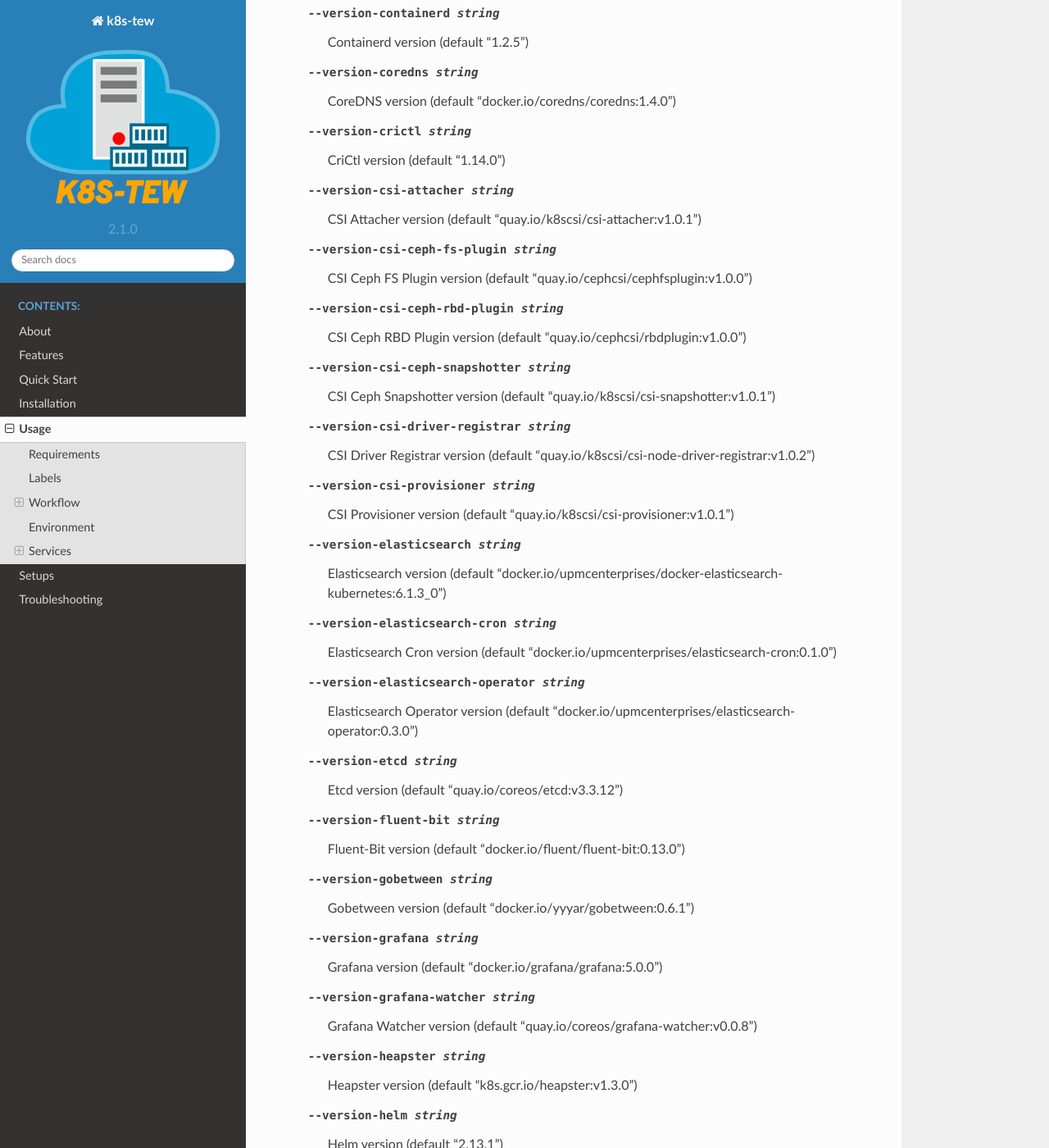
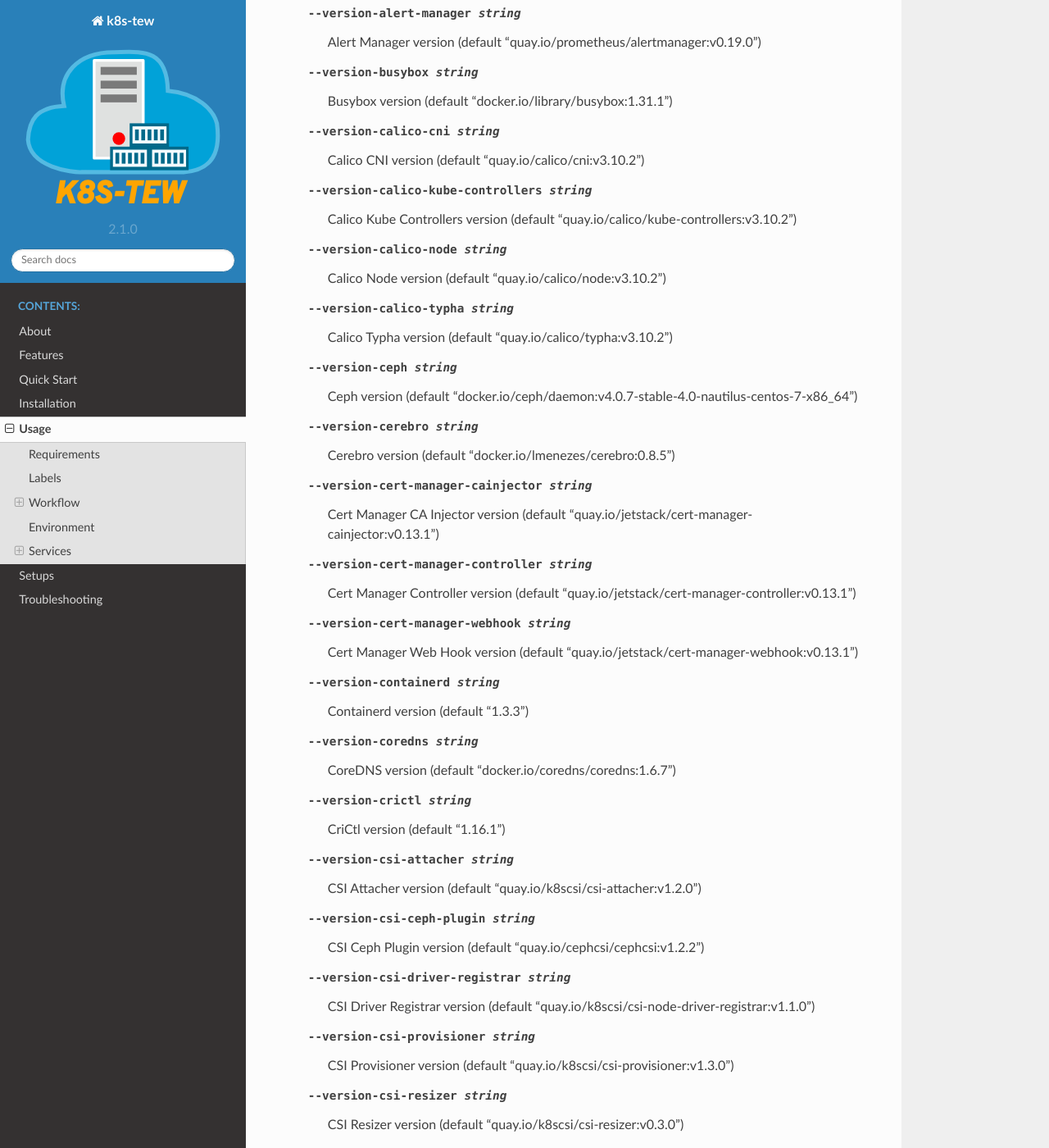
Before and after one commit to darxkies/k8s-tew, a Sphinx documentation site: the page built from docs/usage.rst, in a window 1280 px wide and 1400 px high, scrolled down 3778 px. Shown: the whole window at 82% size. Built offline with Sphinx 7.4.7 and the Read the Docs theme 2.0.0, drawn with Linux system fonts in a browser that asks for light colours; the version number could not be read and is left out; some of the changed text lies outside the part shown.

Commit message:
Updated documentation

```diff
--- a/docs/quickstart.rst
+++ b/docs/quickstart.rst
@@ -9,7 +9,7 @@ The following snippet will create a cluster on the host computer or in a virtual
     sudo su -
 
     # Download Binary
-    wget https://github.com/darxkies/k8s-tew/releases/download/2.3.4/k8s-tew
+    wget https://github.com/darxkies/k8s-tew/releases/download/2.3.5/k8s-tew
     chmod a+x k8s-tew
 
     # Everything is installed relative to the root directory
@@ -40,4 +40,4 @@ The following snippet will create a cluster on the host computer or in a virtual
     watch -n 1 kubectl get pods --all-namespaces
 
 .. note:: You will need at least 20GB HDD, 8GB RAM and 4 CPU Cores.
-.. note:: To use k8s-tew with Vagrant take a look at `https://github.com/darxkies/k8s-tew/tree/2.3.4/setup <https://github.com/darxkies/k8s-tew/tree/2.3.4/setup>`_.
+.. note:: To use k8s-tew with Vagrant take a look at `https://github.com/darxkies/k8s-tew/tree/2.3.5/setup <https://github.com/darxkies/k8s-tew/tree/2.3.5/setup>`_.
--- a/docs/setups.rst
+++ b/docs/setups.rst
@@ -14,6 +14,10 @@ The Vagrantfile can be configured using the environment variables:
 - WORKERS - specifies the number of worker nodes. The default number is 2.
 - SSH_PUBLIC_KEY - if this environment variable is not set, then :file:`$HOME/.ssh/id_rsa` is used by default.
 - IP_PREFIX - this value is used to generate the IP addresses of the nodes. If not set 192.168.100 will be used. The single node has the IP address 192.168.100.50. The controllers start with the IP address 192.168.100.200 and the workers with 192.168.100.100.
+- CONTROLLERS_RAM - amount of RAM for one controller
+- WORKERS_RAM - amount of RAM for one worker
+- CONTROLLERS_CPUS - number of CPUs per controller
+- WORKERS_CPUS - number of CPUs per worker
 
 .. note:: The multi-node setup with the default settings needs about 20GB RAM for itself.
 
@@ -21,7 +25,7 @@ The Vagrantfile can be configured using the environment variables:
 Usage
 ^^^^^
 
-The directory called :file:`setup` (`https://github.com/darxkies/k8s-tew/tree/2.3.0/setup <https://github.com/darxkies/k8s-tew/tree/2.3.0/setup>`_) contains sub-directories for various cluster setup configurations:
+The directory called :file:`setup` (`https://github.com/darxkies/k8s-tew/tree/2.3.5/setup <https://github.com/darxkies/k8s-tew/tree/2.3.5/setup>`_) contains sub-directories for various cluster setup configurations:
 
 - local - it starts a single-node cluster locally without using any kind of virtualization. This kind of setup needs root rights. It is meant for local development where it might be important to fire the cluster up and shut it down fast. If you want it to start automatically, take a look at the quickstart section.
 - ubuntu-single-node - Ubuntu 18.04 single-node cluster. It needs about 8GB Ram.
--- a/docs/usage.rst
+++ b/docs/usage.rst
@@ -53,6 +53,9 @@ Configuration
 
 After the initialization step the parameters of the cluster should be be adapted. These are the configure parameters and their defaults:
 
+
+      --alert-manager-count uint16                     Number of Alert Manager Servers (default 1)
+      --alert-manager-size uint16                      Size of Alert Manager Persistent Volume (default 2)
       --apiserver-port uint16                          API Server Port (default 6443)
       --ca-certificate-validity-period uint16          CA Certificate Validity Period (default 20)
       --calico-typha-ip string                         Calico Typha IP (default "10.32.0.5")
@@ -65,63 +68,66 @@ After the initialization step the parameters of the cluster should be be adapted
       --controller-virtual-ip string                   Controller Virtual/Floating IP for the cluster
       --controller-virtual-ip-interface string         Controller Virtual/Floating IP interface for the cluster
       --deployment-directory string                    Deployment directory (default "/")
+      --elasticsearch-count uint16                     Number of Elasticsearch Servers (default 1)
+      --elasticsearch-size uint16                      Size of Elasticsearch Persistent Volume (default 10)
       --email string                                   Email address used for example for Let's Encrypt (default "k8s-tew@gmail.com")
+      --grafana-size uint16                            Size of Grafana Persistent Volume (default 2)
+      --help                                           help for configure
       --ingress-domain string                          Ingress domain name (default "k8s-tew.net")
+      --kube-state-metrics-count uint16                Number of Kube State Metrics Servers (default 1)
       --kubernetes-dashboard-port uint16               Kubernetes Dashboard Port (default 32443)
       --load-balancer-port uint16                      Load Balancer Port (default 32443)
+      --max-pods uint16                                MaxPods (default 110)
       --metallb-addresses string                       Comma separated MetalLB address ranges and CIDR (e.g 192.168.0.16/28,192.168.0.75-192.168.0.100) (default "192.168.0.16/28")
+      --minio-size uint16                              Size of Minio Persistent Volume (default 2)
+      --prometheus-size uint16                         Size of Prometheus Persistent Volume (default 2)
       --public-network string                          Public Network (default "192.168.100.0/24")
       --resolv-conf string                             Custom resolv.conf (default "/etc/resolv.conf")
       --rsa-key-size uint16                            RSA Key Size (default 2048)
-      --version-addon-resizer string                   Addon-Resizer version (default "k8s.gcr.io/addon-resizer:1.7")
-      --version-busybox string                         Busybox version (default "docker.io/library/busybox:1.30.1")
-      --version-calico-cni string                      Calico CNI version (default "quay.io/calico/cni:v3.6.0")
-      --version-calico-kube-controllers string         Calico Kube Controllers  version (default "quay.io/calico/kube-controllers:v3.6.0")
-      --version-calico-node string                     Calico Node version (default "quay.io/calico/node:v3.6.0")
-      --version-calico-typha string                    Calico Typha version (default "quay.io/calico/typha:v3.6.0")
-      --version-ceph string                            Ceph version (default "docker.io/ceph/daemon:v3.2.1-stable-3.2-mimic-centos-7-x86_64")
-      --version-cerebro string                         Cerebro version (default "docker.io/upmcenterprises/cerebro:0.7.2")
-      --version-cert-manager-controller string         Cert Manager Controller version (default "quay.io/jetstack/cert-manager-controller:v0.4.1")
-      --version-configmap-reload string                ConfigMap Reload version (default "quay.io/coreos/configmap-reload:v0.0.1")
-      --version-containerd string                      Containerd version (default "1.2.5")
-      --version-coredns string                         CoreDNS version (default "docker.io/coredns/coredns:1.4.0")
-      --version-crictl string                          CriCtl version (default "1.14.0")
-      --version-csi-attacher string                    CSI Attacher version (default "quay.io/k8scsi/csi-attacher:v1.0.1")
-      --version-csi-ceph-fs-plugin string              CSI Ceph FS Plugin version (default "quay.io/cephcsi/cephfsplugin:v1.0.0")
-      --version-csi-ceph-rbd-plugin string             CSI Ceph RBD Plugin version (default "quay.io/cephcsi/rbdplugin:v1.0.0")
-      --version-csi-ceph-snapshotter string            CSI Ceph Snapshotter version (default "quay.io/k8scsi/csi-snapshotter:v1.0.1")
-      --version-csi-driver-registrar string            CSI Driver Registrar version (default "quay.io/k8scsi/csi-node-driver-registrar:v1.0.2")
-      --version-csi-provisioner string                 CSI Provisioner version (default "quay.io/k8scsi/csi-provisioner:v1.0.1")
-      --version-elasticsearch string                   Elasticsearch version (default "docker.io/upmcenterprises/docker-elasticsearch-kubernetes:6.1.3_0")
-      --version-elasticsearch-cron string              Elasticsearch Cron version (default "docker.io/upmcenterprises/elasticsearch-cron:0.1.0")
-      --version-elasticsearch-operator string          Elasticsearch Operator version (default "docker.io/upmcenterprises/elasticsearch-operator:0.3.0")
-      --version-etcd string                            Etcd version (default "quay.io/coreos/etcd:v3.3.12")
-      --version-fluent-bit string                      Fluent-Bit version (default "docker.io/fluent/fluent-bit:0.13.0")
-      --version-gobetween string                       Gobetween version (default "docker.io/yyyar/gobetween:0.6.1")
-      --version-grafana string                         Grafana version (default "docker.io/grafana/grafana:5.0.0")
-      --version-grafana-watcher string                 Grafana Watcher version (default "quay.io/coreos/grafana-watcher:v0.0.8")
-      --version-heapster string                        Heapster version (default "k8s.gcr.io/heapster:v1.3.0")
-      --version-helm string                            Helm version (default "2.13.1")
-      --version-k8s string                             Kubernetes version (default "k8s.gcr.io/hyperkube:v1.14.0")
-      --version-kibana string                          Kibana version (default "docker.elastic.co/kibana/kibana-oss:6.1.3")
-      --version-kube-state-metrics string              Kube State Metrics version (default "gcr.io/google_containers/kube-state-metrics:v1.2.0")
-      --version-kubernetes-dashboard string            Kubernetes Dashboard version (default "k8s.gcr.io/kubernetes-dashboard-amd64:v1.10.1")
-      --version-metallb-controller string              MetalLB Controller version (default "docker.io/metallb/controller:v0.7.3")
-      --version-metallb-speaker string                 MetalLB Speaker version (default "docker.io/metallb/speaker:v0.7.3")
-      --version-metrics-server string                  Metrics Server version (default "k8s.gcr.io/metrics-server-amd64:v0.3.1")
-      --version-minio-client string                    Minio client version (default "docker.io/minio/mc:RELEASE.2019-03-20T21-29-03Z")
-      --version-minio-server string                    Minio server version (default "docker.io/minio/minio:RELEASE.2019-03-20T22-38-47Z")
+      --version-alert-manager string                   Alert Manager version (default "quay.io/prometheus/alertmanager:v0.19.0")
+      --version-busybox string                         Busybox version (default "docker.io/library/busybox:1.31.1")
+      --version-calico-cni string                      Calico CNI version (default "quay.io/calico/cni:v3.10.2")
+      --version-calico-kube-controllers string         Calico Kube Controllers  version (default "quay.io/calico/kube-controllers:v3.10.2")
+      --version-calico-node string                     Calico Node version (default "quay.io/calico/node:v3.10.2")
+      --version-calico-typha string                    Calico Typha version (default "quay.io/calico/typha:v3.10.2")
+      --version-ceph string                            Ceph version (default "docker.io/ceph/daemon:v4.0.7-stable-4.0-nautilus-centos-7-x86_64")
+      --version-cerebro string                         Cerebro version (default "docker.io/lmenezes/cerebro:0.8.5")
+      --version-cert-manager-cainjector string         Cert Manager CA Injector version (default "quay.io/jetstack/cert-manager-cainjector:v0.13.1")
+      --version-cert-manager-controller string         Cert Manager Controller version (default "quay.io/jetstack/cert-manager-controller:v0.13.1")
+      --version-cert-manager-webhook string            Cert Manager Web Hook version (default "quay.io/jetstack/cert-manager-webhook:v0.13.1")
+      --version-containerd string                      Containerd version (default "1.3.3")
+      --version-coredns string                         CoreDNS version (default "docker.io/coredns/coredns:1.6.7")
+      --version-crictl string                          CriCtl version (default "1.16.1")
+      --version-csi-attacher string                    CSI Attacher version (default "quay.io/k8scsi/csi-attacher:v1.2.0")
+      --version-csi-ceph-plugin string                 CSI Ceph Plugin version (default "quay.io/cephcsi/cephcsi:v1.2.2")
+      --version-csi-driver-registrar string            CSI Driver Registrar version (default "quay.io/k8scsi/csi-node-driver-registrar:v1.1.0")
+      --version-csi-provisioner string                 CSI Provisioner version (default "quay.io/k8scsi/csi-provisioner:v1.3.0")
+      --version-csi-resizer string                     CSI Resizer version (default "quay.io/k8scsi/csi-resizer:v0.3.0")
+      --version-csi-snapshotter string                 CSI Snapshotter version (default "quay.io/k8scsi/csi-snapshotter:v1.2.1")
+      --version-elasticsearch string                   Elasticsearch version (default "docker.elastic.co/elasticsearch/elasticsearch:7.5.0")
+      --version-etcd string                            Etcd version (default "quay.io/coreos/etcd:v3.4.3")
+      --version-fluent-bit string                      Fluent-Bit version (default "docker.io/fluent/fluent-bit:1.3.4")
+      --version-gobetween string                       Gobetween version (default "docker.io/yyyar/gobetween:0.7.0")
+      --version-grafana string                         Grafana version (default "docker.io/grafana/grafana:6.0.1")
+      --version-helm string                            Helm version (default "3.1.0")
+      --version-k8s string                             Kubernetes version (default "k8s.gcr.io/hyperkube:v1.17.3")
+      --version-kibana string                          Kibana version (default "docker.elastic.co/kibana/kibana-oss:7.5.0")
+      --version-kube-state-metrics string              Kube State Metrics version (default "quay.io/coreos/kube-state-metrics:v1.8.0")
+      --version-kubernetes-dashboard string            Kubernetes Dashboard version (default "docker.io/kubernetesui/dashboard:v2.0.0-rc5")
+      --version-metallb-controller string              MetalLB Controller version (default "docker.io/metallb/controller:v0.8.3")
+      --version-metallb-speaker string                 MetalLB Speaker version (default "docker.io/metallb/speaker:v0.8.3")
+      --version-metrics-server string                  Metrics Server version (default "k8s.gcr.io/metrics-server-amd64:v0.3.5")
+      --version-minio-client string                    Minio client version (default "docker.io/minio/mc:RELEASE.2019-10-09T22-54-57Z")
+      --version-minio-server string                    Minio server version (default "docker.io/minio/minio:RELEASE.2019-10-12T01-39-57Z")
       --version-mysql string                           MySQL version (default "docker.io/library/mysql:5.6")
-      --version-nginx-ingress-controller string        Nginx Ingress Controller version (default "quay.io/kubernetes-ingress-controller/nginx-ingress-controller:0.23.0")
-      --version-nginx-ingress-default-backend string   Nginx Ingress Default Backend version (default "k8s.gcr.io/defaultbackend:1.4")
+      --version-nginx-ingress-controller string        Nginx Ingress Controller version (default "quay.io/kubernetes-ingress-controller/nginx-ingress-controller:0.26.1")
+      --version-nginx-ingress-default-backend string   Nginx Ingress Default Backend version (default "k8s.gcr.io/defaultbackend-amd64:1.5")
+      --version-node-exporter string                   Node Exporter version (default "quay.io/prometheus/node-exporter:v0.18.1")
       --version-pause string                           Pause version (default "k8s.gcr.io/pause:3.1")
-      --version-prometheus string                      Prometheus version (default "quay.io/prometheus/prometheus:v2.2.1")
-      --version-prometheus-alert-manager string        Prometheus Alert Manager version (default "quay.io/prometheus/alertmanager:v0.15.1")
-      --version-prometheus-config-reloader string      Prometheus Config Reloader version (default "quay.io/coreos/prometheus-config-reloader:v0.20.0")
-      --version-prometheus-node-exporter string        Prometheus Node Exporter version (default "quay.io/prometheus/node-exporter:v0.15.2")
-      --version-prometheus-operator string             Prometheus Operator version (default "quay.io/coreos/prometheus-operator:v0.20.0")
-      --version-runc string                            Runc version (default "1.0.0-rc6")
-      --version-velero string                          Velero version (default "gcr.io/heptio-images/velero:v0.11.0")
+      --version-prometheus string                      Prometheus version (default "quay.io/prometheus/prometheus:v2.13.0")
+      --version-runc string                            Runc version (default "1.0.0-rc10")
+      --version-velero string                          Velero version (default "docker.io/velero/velero:v1.2.0")
+      --version-velero-plugin-aws string               Velero Plugin AWS version (default "docker.io/velero/velero-plugin-for-aws:v1.0.0")
       --version-virtual-ip string                      Virtual-IP version (default "docker.io/darxkies/virtual-ip:0.1.4")
       --version-wordpress string                       WordPress version (default "docker.io/library/wordpress:4.8-apache")
       --vip-raft-controller-port uint16                VIP Raft Controller Port (default 16277)
@@ -354,7 +360,7 @@ Kibana
 
 Kibana can be used to inspect the log messages of all pods in the cluster.
 
-- Address: https://[worker-ip]:30980
+- Address: http://[worker-ip]:30980
 
 Cerebro
 ^^^^^^^
```
Also changed, not shown: 13 other files.
